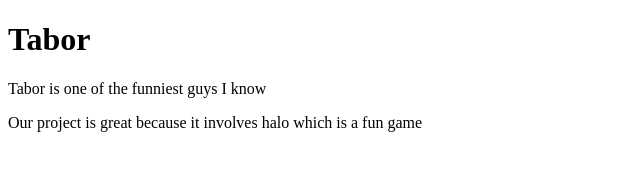
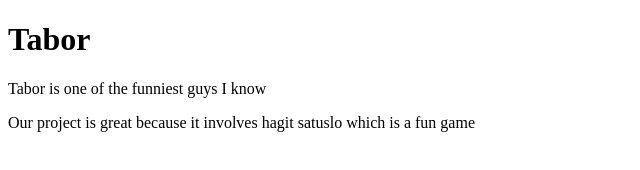
Before and after one commit to BoiBoi333/pratice-assignment, a plain HTML site: page index.html in a window 1280 px wide. Shown: the full height of the page, 0-640 px from the left. Drawn offline with Linux system fonts and the light colour scheme.

Commit message:
Description

```diff
--- a/index.html
+++ b/index.html
@@ -9,6 +9,6 @@
 <body>
     <h1>Tabor</h1>
     <p>Tabor is one of the funniest guys I know</p>
-    <p>Our project is great because it involves halo which is a fun game</p>
+    <p>Our project is great because it involves hagit satuslo which is a fun game</p>
 </body>
 </html>
```
